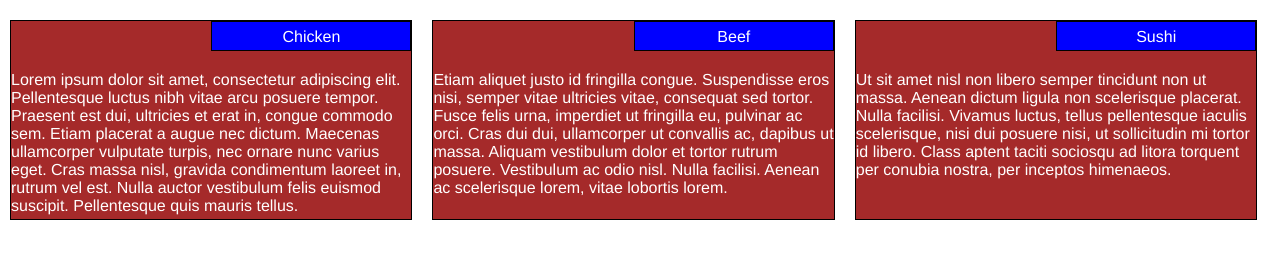
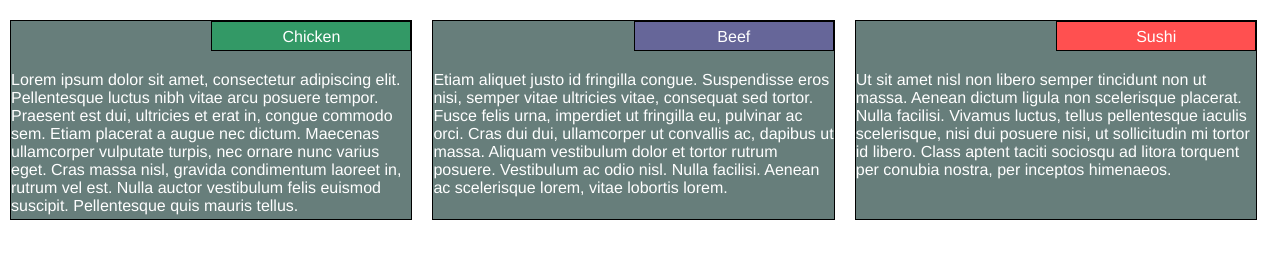
Before and after one commit to MatteoPierro/coursera-course, a plain HTML site: page module2-solution/index.html in a window 1280 px wide. Drawn offline with Linux system fonts and the light colour scheme.

Commit message:
adds background color in boxes

```diff
--- a/module2-solution/css/style.css
+++ b/module2-solution/css/style.css
@@ -8,15 +8,27 @@ h1 {
   margin-bottom: 15px;
 }
 
+#label1 {
+  background-color: #339966;
+}
+
+#label2 {
+  background-color: #666699;
+}
+
+#label3 {
+  background-color: #ff5050;
+}
+
 .box {
   border: 1px solid black;
-  background-color: #A52A2A;
   height: 200px;
   margin-left: 10px;
   margin-right: 10px;
   margin-top: 20px;
   margin-bottom: 20px;
   font-family: Helvetica;
+  background-color: #677e7b;
   color: white;
   position: relative;
   overflow: hidden;
--- a/module2-solution/index.html
+++ b/module2-solution/index.html
@@ -9,7 +9,7 @@
 		<div class="row">
 			<div class="col-lg-4 col-md-6">
         <div class="box">
-          <div class="label">
+          <div id="label1" class="label">
             Chicken
           </div>
           <div class="description">
@@ -19,7 +19,7 @@
 			</div>
 			<div class="col-lg-4 col-md-6">
         <div class="box">
-          <div class="label">
+          <div id="label2"class="label">
             Beef
           </div>
           <div class="description">
@@ -29,7 +29,7 @@
 			</div>
 			<div class="col-lg-4 col-md-12">
         <div class="box">
-          <div class="label">
+          <div id="label3" class="label">
             Sushi
           </div>
           <div class="description">
```
